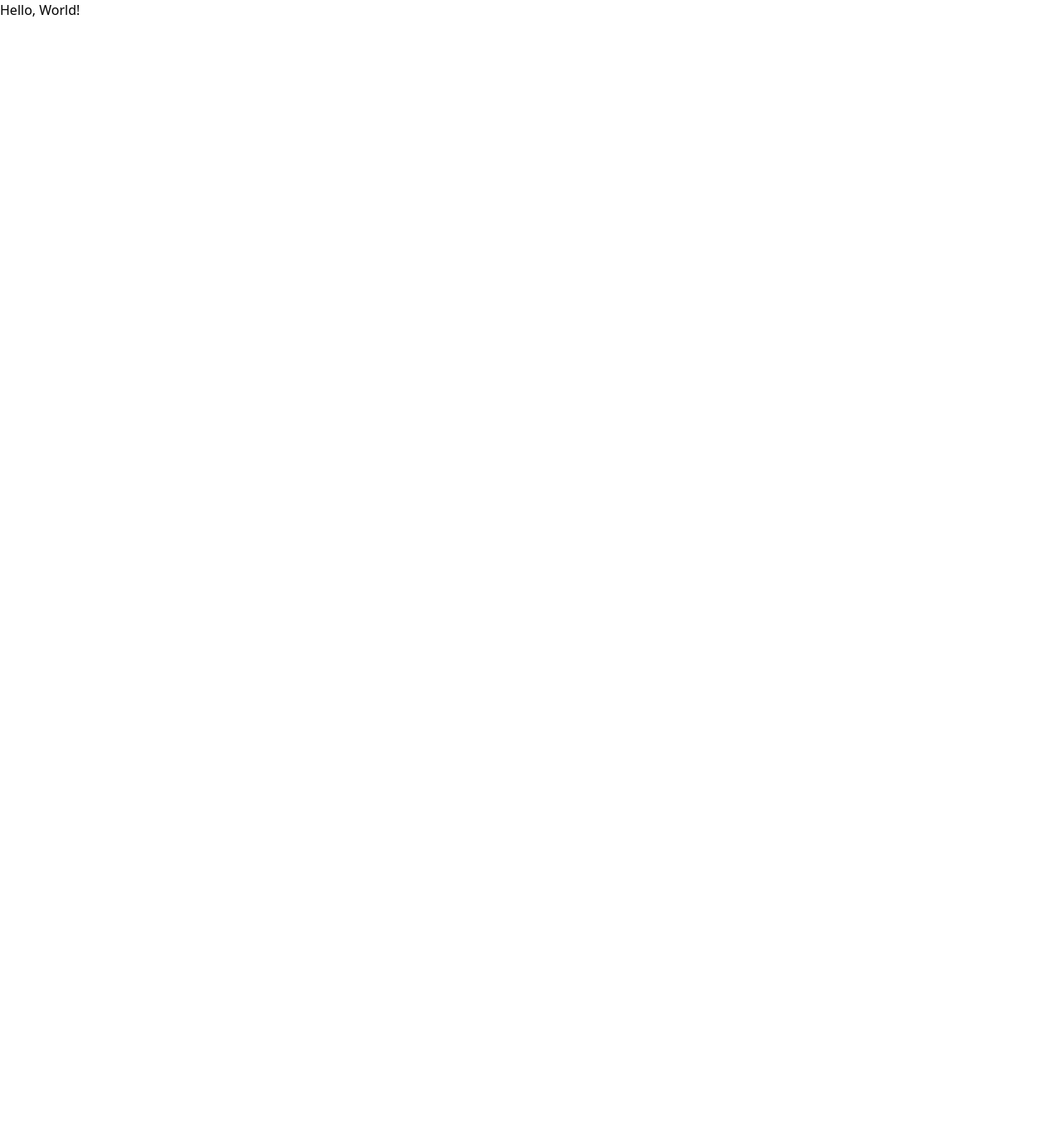
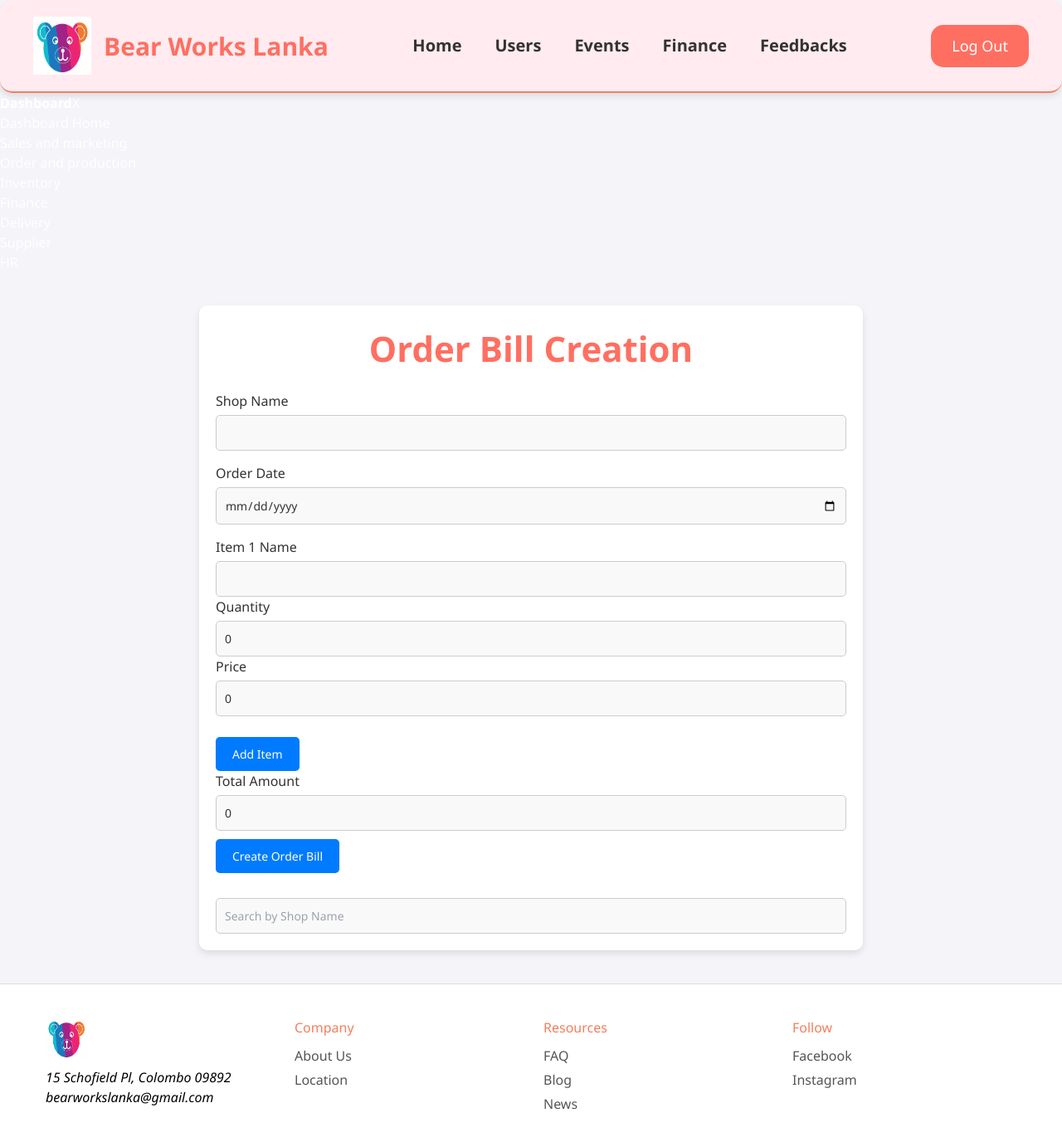
Before and after one commit to jeewa-hash/symmetrical-carnival, a React (Vite) app in the folder frontend/: page /orderbillinterface in a window 1280 px wide. Shown: the top 1376 px of the page at 83% size. Before the commit the page ends 800 px from the top, so only its background shows below. Built offline with nearby package versions, Linux system fonts and the light colour scheme.

Commit message:
channge app.jsx

```diff
--- a/frontend/src/App.jsx
+++ b/frontend/src/App.jsx
@@ -1,11 +1,39 @@
 import React from 'react';
+import Financeuserinterface from './financehandling/financeuserinterface';
+import Salarycalculateinterface from './financehandling/salarycalculateinterface';
+import { BrowserRouter as Router,Route, Routes } from 'react-router-dom';
+import Orderbillinterface from './financehandling/orderbillinterface';
+import Home from './Home/Home';
+//import Login from './Login/login';
+//import Registration from './Registration/Registration';
+import Salaryret from './financehandling/salaryret';
+//import Financereport from './financehandling/financereport';
+//import About from './aboutus/about';
+import OrderAndProduction from './OrderAndProductionUi/OrderAndProduction';
+import HRInterface from './HRManagementInterface/HRInterface';
+import Financereport from './financehandling/financereport';
 
 const App = () => {
   return (
-    <div>
-      <h1>Hello, World!</h1>
-    </div>
+    <Router>
+     <div>
+        <Routes>
+
+          <Route exact path="/" element={<Financeuserinterface />} />
+          <Route path="/orderandproductionui" element={<OrderAndProduction />} />
+          <Route path="/financeui" element={<Financeuserinterface />} />
+          <Route path="orderbillinterface" element={<Orderbillinterface />} />
+          <Route path="/salaryret" element={<Salaryret />} />
+          <Route path="/financereport" element={<Financereport />} />
+
+
+
+          <Route path="/Hrui" element={<HRInterface />} />
+          <Route path="/salarycalculateinterface" element={<Salarycalculateinterface />} />
+        </Routes>
+      </div>
+    </Router>
   );
-};
+}
 
 export default App;
--- /dev/null
+++ b/frontend/src/Shared/Footer.css
@@ -0,0 +1,45 @@
+/* Footer.css */
+
+.footer {
+    background-color: #fff;
+    padding: 20px;
+    border-top: 1px solid #ddd;
+  }
+
+  .footer-container {
+    display: flex;
+    justify-content: space-between;
+    padding: 20px;
+  }
+
+  .footer-section {
+    flex: 1;
+    padding: 0 15px;
+  }
+
+  .footer-logo {
+    width: 50px;
+    height: 50px;
+    margin-bottom: 10px;
+  }
+
+  .footer-section h3 {
+    font-size: 16px;
+    margin-bottom: 10px;
+    color: #f47e5f;
+  }
+
+  .footer-section ul {
+    list-style: none;
+    padding: 0;
+    margin: 0;
+  }
+
+  .footer-section ul li {
+    margin-bottom: 5px;
+  }
+
+  .footer-section a {
+    text-decoration: none;
+    color: #555;
+  }
--- /dev/null
+++ b/frontend/src/Shared/Header.css
@@ -0,0 +1,115 @@
+body {
+    font-family: 'Poppins', sans-serif;
+    margin: 0;
+    padding: 0;
+    box-sizing: border-box;
+    background-color: #fef6f3; /* Light peach background to match the theme */
+  }
+
+  .header {
+    background-color: #ffebf0;
+    padding: 20px 40px;
+    box-shadow: 0 4px 8px rgba(0, 0, 0, 0.1);
+    border-bottom: 2px solid #f47e5f;
+    border-radius: 15px; /* Rounded corners for a softer look */
+  }
+
+  .header-container {
+    display: flex;
+    align-items: center;
+    justify-content: space-between;
+  }
+
+  .logo {
+    display: flex;
+    align-items: center;
+  }
+
+  .logo img {
+    width: 70px;
+    height: 70px;
+    margin-right: 15px;
+  }
+
+  .logo h1 {
+    font-size: 30px;
+    color: #ff6f61; /* Softer, vibrant color */
+    font-weight: bold;
+    margin: 0;
+  }
+
+  .navigation ul {
+    display: flex;
+    list-style: none;
+    padding: 0;
+    margin: 0;
+  }
+
+  .navigation li {
+    margin: 0 20px;
+    position: relative; /* Needed for dropdown positioning */
+  }
+
+  .navigation a {
+    text-decoration: none;
+    color: #333;
+    font-size: 20px;
+    font-weight: bold;
+    transition: color 0.3s ease;
+  }
+
+  .navigation a:hover {
+    color: #ff6f61; /* Matching hover color */
+  }
+
+  /* Dropdown Menu Styles */
+  .dropdown-menu {
+    position: absolute;
+    top: 100%; /* Position below the Users link */
+    left: 0;
+    background-color: #ffebf0;
+    border: 2px solid #f47e5f;
+    border-radius: 10px;
+    box-shadow: 0 4px 8px rgba(0, 0, 0, 0.1);
+    padding: 10px 0;
+    display: none; /* Initially hidden */
+    z-index: 1000; /* Ensure dropdown appears above other elements */
+    width: 200px; /* Set width to make the dropdown uniform */
+  }
+
+  .navigation li:hover .dropdown-menu {
+    display: block; /* Show dropdown on hover */
+  }
+
+  .dropdown-menu ul {
+    list-style: none;
+    margin: 0;
+    padding: 0;
+  }
+
+  .dropdown-menu li {
+    padding: 10px 20px;
+    font-size: 18px;
+    color: #333;
+    transition: background-color 0.3s ease;
+  }
+
+  .dropdown-menu li:hover {
+    background-color: #ff6f61;
+    color: #fff;
+  }
+
+  .logout-container .logout-button {
+    padding: 12px 25px;
+    background-color: #ff6f61;
+    color: white;
+    border: none;
+    border-radius: 15px; /* Soft rounded corners */
+    cursor: pointer;
+    font-size: 18px;
+    transition: background-color 0.3s ease;
+  }
+
+  .logout-container .logout-button:hover {
+    background-color: #e45b4c; /* Slightly darker on hover */
+  }
--- a/frontend/src/Shared/Header.jsx
+++ b/frontend/src/Shared/Header.jsx
@@ -1,9 +1,71 @@
-import React, {useState, useRef, useEffect} from 'react';
-import { FaSearch, FaBell } from "react-icons/fa";
+import React, { useState } from 'react';
+import './Header.css';
+import logo from '../image/logo.png';
+import { Link } from 'react-router-dom';
 
-// main home
-export default function DefaultHeader() {
+const Header = () => {
+  const [isSidebarOpen, setIsSidebarOpen] = useState(false);
+
+  const handleUserClick = (event) => {
+    event.preventDefault(); // Prevent the default link behavior
+    setIsSidebarOpen(!isSidebarOpen); // Toggle sidebar visibility
+  };
+
+  const handleCloseSidebar = () => {
+    setIsSidebarOpen(false);
+  };
+
   return (
-    <div>This is Main Header</div>
-  )
-}
+    <div className="header-wrapper">
+      <header className="header">
+        <div className="header-container">
+          <div className="logo">
+            <img src={logo} alt="Bear Works Lanka Logo" />
+            <h1>Bear Works Lanka</h1>
+          </div>
+          <nav className="navigation">
+            <ul>
+              <li><a href="#home">Home</a></li>
+              <li><a href="#users" onClick={handleUserClick}>Users</a></li>
+              <li><a href="#events">Events</a></li>
+              <li><a href="#finance">Finance</a></li>
+              <li><a href="#feedbacks">Feedbacks</a></li>
+            </ul>
+          </nav>
+          <div className="logout-container">
+            <button className="logout-button">Log Out</button>
+          </div>
+        </div>
+      </header>
+
+      <div className="flex flex-grow">
+        <div
+          className={`sidebar-container fixed top-16 left-0 h-auto w-48 bg-gray-800 text-white transition-transform duration-300 ${
+            isSidebarOpen ? 'transform translate-x-0' : 'transform -translate-x-full'
+          }`}
+        >
+          <div className="sidebar-header flex justify-between items-center p-2 bg-gray-900">
+            <h2 className="text-sm font-bold">Dashboard</h2>
+            <button onClick={handleCloseSidebar} className="text-white">X</button>
+          </div>
+          <ul className="mt-2">
+            <li className="sidebar-item p-2 hover:bg-gray-700">Dashboard Home</li>
+            <li className="sidebar-item p-2 hover:bg-gray-700">Sales and marketing</li>
+            <Link to="orderandproductionui">
+            <li className="sidebar-item p-2 hover:bg-gray-700">Order and production</li></Link>
+
+            <li className="sidebar-item p-2 hover:bg-gray-700">Inventory</li>
+            <Link to="financeui">
+            <li className="sidebar-item p-2 hover:bg-gray-700">Finance</li></Link>
+            <li className="sidebar-item p-2 hover:bg-gray-700">Delivery</li>
+            <li className="sidebar-item p-2 hover:bg-gray-700">Supplier</li>
+            <Link to="Hrui">
+            <li className="sidebar-item p-2 hover:bg-gray-700">HR</li></Link>
+          </ul>
+        </div>
+      </div>
+    </div>
+  );
+};
+
+export default Header;
--- a/frontend/src/financehandling/salarycalculateinterface.jsx
+++ b/frontend/src/financehandling/salarycalculateinterface.jsx
@@ -1,9 +1,12 @@
-import React, { useState } from 'react';
+import React, { useState, useEffect } from 'react';
 import { useNavigate } from 'react-router-dom';
 import Header from "../Shared/Header";
 import Footer from '../Shared/Footer';
 
 const SalaryCalculator = () => {
+  const [employeeName, setEmployeeName] = useState('');
+  const [employeeId, setEmployeeId] = useState('');
+  const [department, setDepartment] = useState('');
   const [basicSalary, setBasicSalary] = useState(0);
   const [allowances, setAllowances] = useState(0);
   const [deductions, setDeductions] = useState(0);
@@ -12,16 +15,18 @@ const SalaryCalculator = () => {
 
   const navigate = useNavigate();
 
-  const handleCalculateGrossSalary = () => {
+  useEffect(() => {
+    // Recalculate gross salary whenever basicSalary or allowances change
     setGrossSalary(basicSalary + allowances);
-  };
+  }, [basicSalary, allowances]);
 
-  const handleCalculateNetSalary = () => {
+  useEffect(() => {
+    // Recalculate net salary whenever grossSalary or deductions change
     setNetSalary(grossSalary - deductions);
-  };
+  }, [grossSalary, deductions]);
 
   const handleNext = () => {
-    navigate('/nextsalarycalculateinterface'); // Replace '/next-container' with your desired path
+    navigate('/nextsalarycalculateinterface'); // Replace with your desired path
   };
 
   return (
@@ -30,6 +35,41 @@ const SalaryCalculator = () => {
       <main className="flex-1 p-4">
         <div className="flex justify-center mb-4">
           <div className="w-1/2 bg-gray-100 p-4 rounded-md shadow-md mr-4">
+            <h2 className="text-xl font-bold mb-4">Employee Details</h2>
+            <form>
+              <label className="block text-gray-700 text-sm font-bold mb-2" htmlFor="employeeName">
+                Employee Name
+              </label>
+              <input
+                className="shadow appearance-none border rounded w-full py-2 px-3 text-gray-700 leading-tight focus:outline-none focus:shadow-outline"
+                id="employeeName"
+                type="text"
+                value={employeeName}
+                onChange={(e) => setEmployeeName(e.target.value)}
+              />
+              <label className="block text-gray-700 text-sm font-bold mb-2" htmlFor="employeeId">
+                Employee ID
+              </label>
+              <input
+                className="shadow appearance-none border rounded w-full py-2 px-3 text-gray-700 leading-tight focus:outline-none focus:shadow-outline"
+                id="employeeId"
+                type="text"
+                value={employeeId}
+                onChange={(e) => setEmployeeId(e.target.value)}
+              />
+              <label className="block text-gray-700 text-sm font-bold mb-2" htmlFor="department">
+                Designation
+              </label>
+              <input
+                className="shadow appearance-none border rounded w-full py-2 px-3 text-gray-700 leading-tight focus:outline-none focus:shadow-outline"
+                id="department"
+                type="text"
+                value={department}
+                onChange={(e) => setDepartment(e.target.value)}
+              />
+            </form>
+          </div>
+          <div className="w-1/2 bg-gray-100 p-4 rounded-md shadow-md">
             <h2 className="text-xl font-bold mb-4">Salary Details</h2>
             <form>
               <label className="block text-gray-700 text-sm font-bold mb-2" htmlFor="basicSalary">
@@ -63,22 +103,7 @@ const SalaryCalculator = () => {
                 onChange={(e) => setDeductions(Number(e.target.value))}
               />
             </form>
-          </div>
-          <div className="w-1/2 bg-gray-100 p-4 rounded-md shadow-md">
-            <h2 className="text-xl font-bold mb-4">Salary Calculation</h2>
-            <button
-              className="bg-green-500 hover:bg-green-700 text-white font-bold py-2 px-4 rounded mb-4"
-              onClick={handleCalculateGrossSalary}
-            >
-              Calculate Gross Salary
-            </button>
             <p className="text-2xl font-bold mb-4">Gross Salary: ${grossSalary}</p>
-            <button
-              className="bg-green-500 hover:bg-green-700 text-white font-bold py-2 px-4 rounded mb-4"
-              onClick={handleCalculateNetSalary}
-            >
-              Calculate Net Salary
-            </button>
             <p className="text-2xl font-bold mb-4">Net Salary: ${netSalary}</p>
             <button
               className="bg-blue-500 hover:bg-blue-700 text-white font-bold py-2 px-4 rounded"
@@ -89,8 +114,7 @@ const SalaryCalculator = () => {
           </div>
         </div>
       </main>
-
-      <Footer/>
+      <Footer />
     </div>
   );
 };
```
Also changed, not shown: frontend/src/financehandling/financeuserinterface.jsx (+12 -0 lines).
